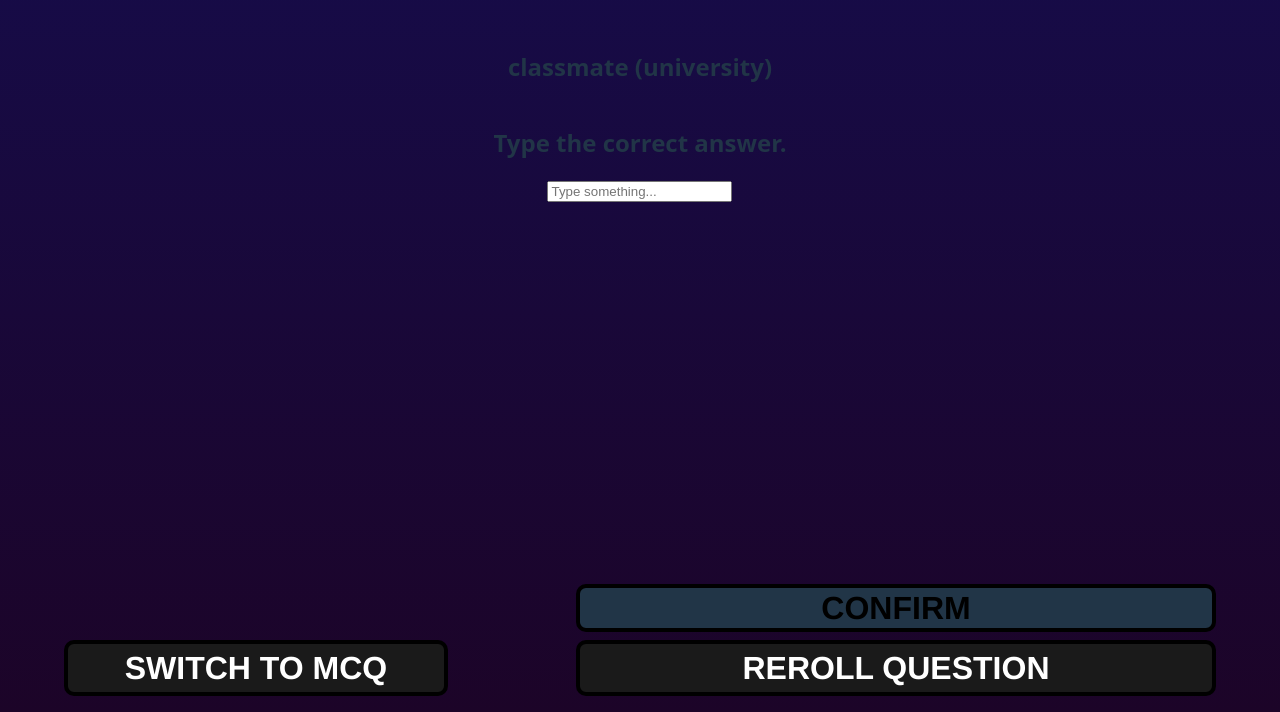
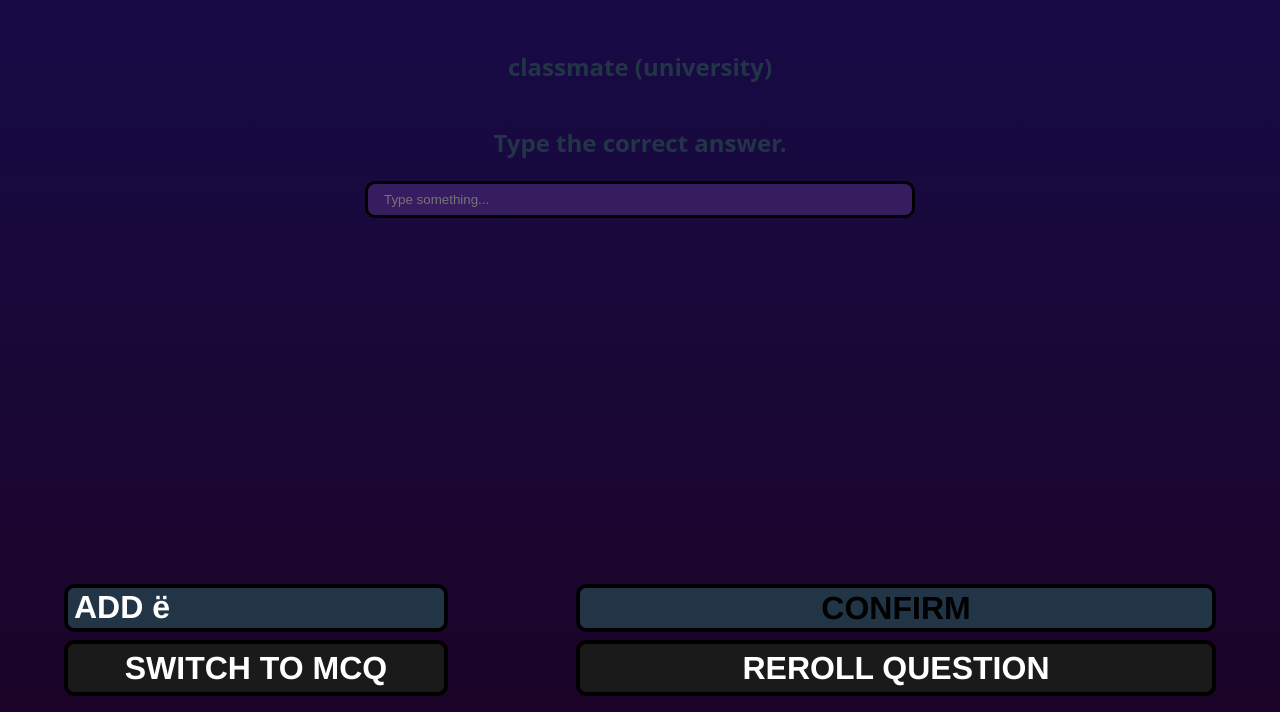
Before and after one commit to Edward-Mercado/quizlet-replacement, a website built with Vite: page app/index.html in a window 1280 px wide. Both pictures are taken after a click on the button "SWITCH TO FRQ". Shown: the part 88-800 px from the top of the page. Built offline with nearby package versions, Linux system fonts and the light colour scheme.

Commit message:
an "umlaut" is those two dots above some letters.

```diff
--- a/app/index.html
+++ b/app/index.html
@@ -17,6 +17,7 @@
    <div id="results__container">
 
    </div>
+   <button class="e-umlaut-button"> ADD ë </button>
    <button id="next-question"> REROLL QUESTION </button>
    <button id="switch-mode"> SWITCH TO FRQ </button>
     <script type="module" src="/src/main.js"></script>
--- a/app/src/main.js
+++ b/app/src/main.js
@@ -12,6 +12,9 @@ function randomInt(min, max) { // simpler syntax for the random
 }
 
 function putQuestionOnScreen(currentMode) {
+  const eUmlautButton = document.querySelector(".e-umlaut-button");
+  eUmlautButton.style.display = "none";
+
   let questionId = randomInt(1, questionList.length);
   let targetQuestion = questionList[questionId];
 
@@ -140,6 +143,9 @@ function checkAnswerMCQ(questionId, correctAnswer, selectedAnswer) {
 }
 
 function insertFormFRQ(correctAnswer, questionId) {
+  const eUmlautButton = document.querySelector(".e-umlaut-button");
+  eUmlautButton.style.display = "flex";
+
   const answersContainer = document.getElementById("answers__container");
   answersContainer.innerHTML = "";
   answersContainer.insertAdjacentHTML("beforeend", `
@@ -163,6 +169,9 @@ function insertFormFRQ(correctAnswer, questionId) {
 function checkAnswerFRQ(correctAnswer, questionId, answerInput) {
   const questionContainer = document.getElementById("question__container");
   questionContainer.innerHTML = "";
+
+  const eUmlautButton = document.querySelector(".e-umlaut-button");
+  eUmlautButton.style.display = "none";
 
   const answerForm = document.getElementById("answersFormText");
   answerForm.innerHTML = "";
@@ -205,6 +214,13 @@ nextQuestionButton.addEventListener("click", () => {
 
 const switchModeButton = document.getElementById("switch-mode");
 
+const eUmlautButton = document.querySelector(".e-umlaut-button");
+eUmlautButton.addEventListener("click", () => {
+  const answerInputField = document.getElementById("answer-input");
+  answerInputField.value += "ë";
+})
+eUmlautButton.style.display = "none";
+
 let currentMode = "MCQ"
 switchModeButton.addEventListener("click", () => {
   if(currentMode === "MCQ") {
--- a/app/src/style.css
+++ b/app/src/style.css
@@ -215,6 +215,51 @@ h1 {
   animation: buttonPress 0.2s ease-in-out;
 }
 
+.answers__textbox {
+  width: 40vw;
+  height: 0;
+  transition: .7s ease-in-out;
+  background-color: rgb(56, 28, 96);
+  border: black 3px solid;
+  padding: 3%;
+  border-radius: 10px;
+}
+.answers__textbox:focus {
+  width: 45vw;
+  height: 1%;
+  background-color: rgb(76, 50, 113);
+  border: black 3px solid;
+  border-radius: 10px;
+}
+
+.e-umlaut-button {
+  background-color: #1a1a1a;
+  position: fixed;
+  left: 5%;
+  bottom: 10%;
+  color: white;
+  font-family: Helvetica;
+  width: 30%;
+  height: 6%;
+  font-family: "Helvetica";
+  font-weight: bold;
+  font-size: 2em;
+  border-radius: 10px;
+  border: black 4px solid;
+  background-color: #213547;
+  transition: ease-in-out .3s;
+  display: flex;
+}
+.e-umlaut-button:hover {
+  background-color: #3b4d5b;
+  border-color: white;
+  transform: translateY(-4px);
+  box-shadow:rgba(17, 19, 23, 0.4) 0px 2px 2px;
+}
+.e-umlaut-button:active {
+  animation: buttonPress 0.4s ease-in-out;
+}
+
 @keyframes buttonPress {
   0% {
     transform: scale(1.0) translateY(-4px);
```
